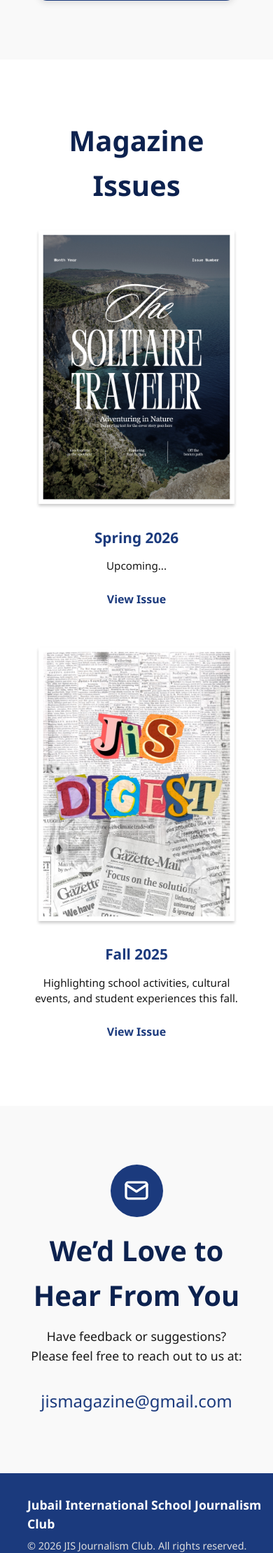
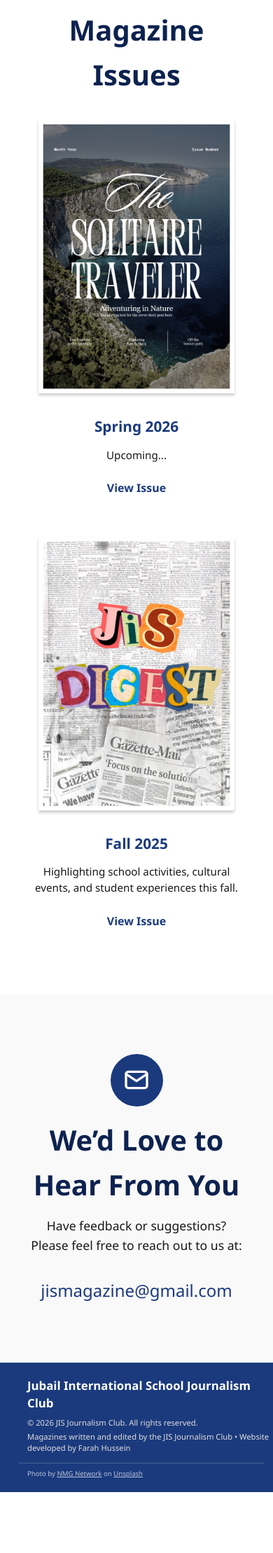
Before and after one commit to farhu4/JIS-Magazine, a Flask app: page / in a window 390 px wide. Shown: the part 3151-5370 px from the top of the page at 70% size. After the commit the page ends 5283 px from the top, so only its background shows below. Run offline with Flask 3, Linux system fonts and the light colour scheme.

Commit message:
Fixed mobile responsiveness

```diff
--- a/main.py
+++ b/main.py
@@ -1,7 +1,6 @@
 from flask import Flask, render_template
 from datetime import datetime
 import os
-
 
 app = Flask(__name__)
 
--- a/static/css/style.css
+++ b/static/css/style.css
@@ -102,21 +102,6 @@ nav {
     font-size: 1.25rem;
     line-height: 1.3;
     margin: 0;
-}
-
-@media (max-width: 768px) {
-    .hero-flex {
-        flex-direction: column;
-        text-align: center;
-    }
-    .hero-image img {
-        max-width: 100%;
-        margin-bottom: 1rem;
-    }
-    .hero-text {
-        width: 100%;
-        text-align: center;
-    }
 }
 
 /* Sections */
@@ -364,17 +349,63 @@ footer {
     color: white;
 }
 
-/* Responsive */
+/* Mobile */
 @media (max-width: 768px) {
-    .hero h1 { font-size: 2.5rem; }
-    .nav-right a { margin-left: 1rem; font-size: 0.9rem; }
-    .cards, .issue-grid { flex-direction: column; align-items: center; }
-}
+    nav {
+        padding: 0.6rem 5%;
+    }
+    .nav-right {
+        display: none;
+    }
+    .nav-left {
+        gap: 0.5rem;
+    }
+    .nav-left h2 {
+        font-size: 1rem
+    }
 
-@media (max-width: 768px) {
+    .hero-flex {
+        flex-direction: column;
+        text-align: center;
+        padding: 0 5%;
+    }
+    .hero-image img {
+        max-width: 90%;
+        margin-bottom: 1.5rem;
+    }
+    .hero-text {
+        width: 100%;
+        padding-left: 0;
+        text-align: center;
+    }
+    .hero-text h1 {
+        font-size: 2.5rem;
+    }
+    .hero-text p {
+        font-size: 1.1rem;
+    }
+
     .card {
         width: 90%;
         max-width: 340px;
         min-height: auto;
     }
+
+    footer {
+        padding: 1.2rem 0;
+    }
+    .footer-content p{
+        font-size: 0.7rem;
+        line-height: 1.4;
+        margin: 0.3rem 0;
+    }
+    .footer-attribution {
+        font-size: 0.6rem;
+    }
+    .footer-content h2 {
+        font-size: 1.05rem;
+    }
+    .footer-divider {
+        margin: 0.8rem 7% 0.5rem;
+    }
 }
```
